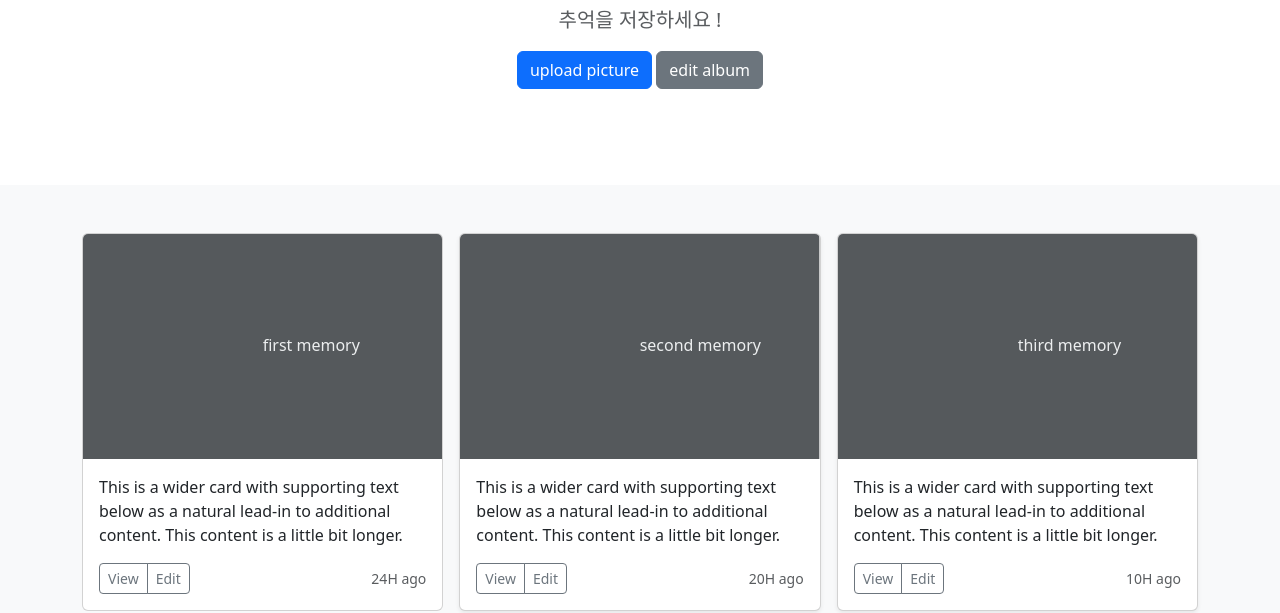
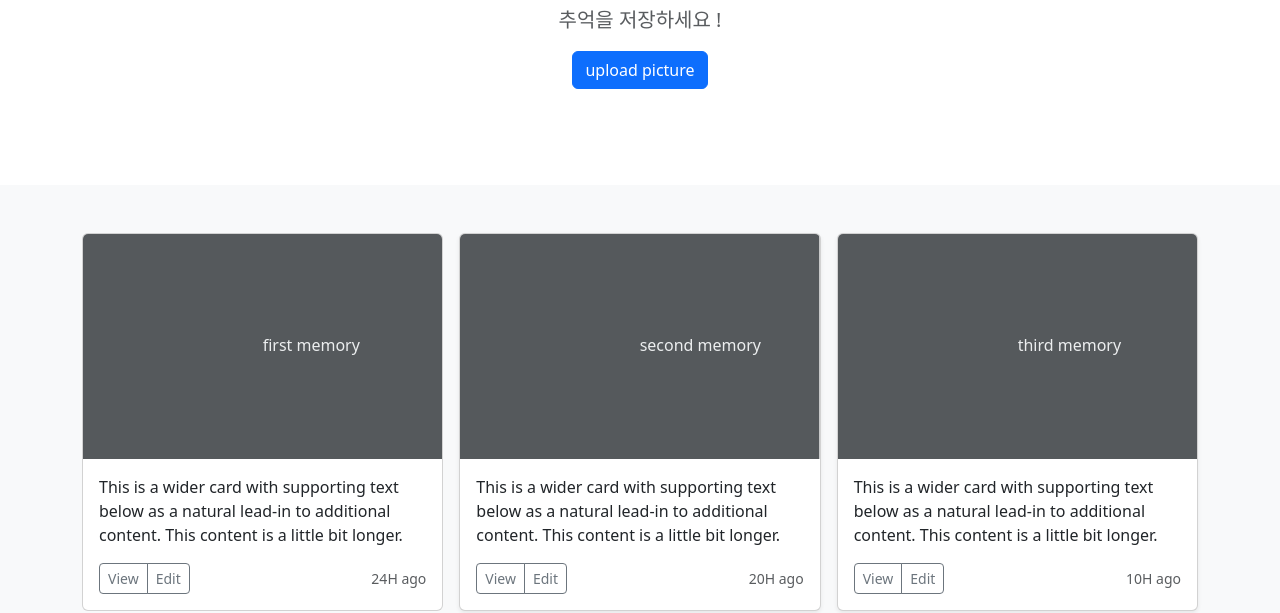
Before and after one commit to 22400383-arch/2026OSS-assign03, a plain HTML site: page example.html in a window 1280 px wide. Shown: the part 203-816 px from the top of the page. Drawn offline with nearby package versions, Linux system fonts and the light colour scheme.

Commit message:
delete 2th btn

```diff
--- a/example.html
+++ b/example.html
@@ -35,7 +35,6 @@
                         추억을 저장하세요 !
                     </p>
                     <a href="#" class="btn btn-primary my2">upload picture</a>
-                    <a href="#" class="btn btn-secondary my2">edit album</a>
                 </div>
             </div>
         </section>
```
